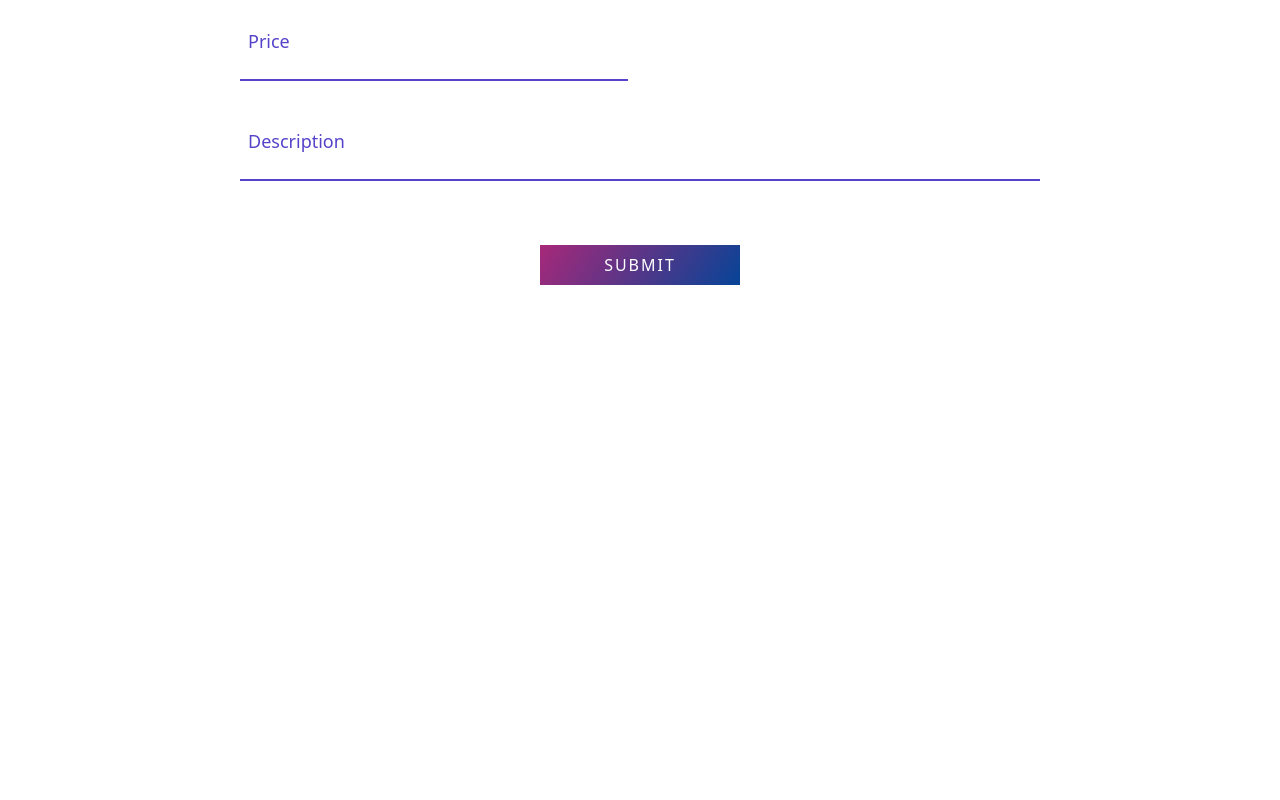
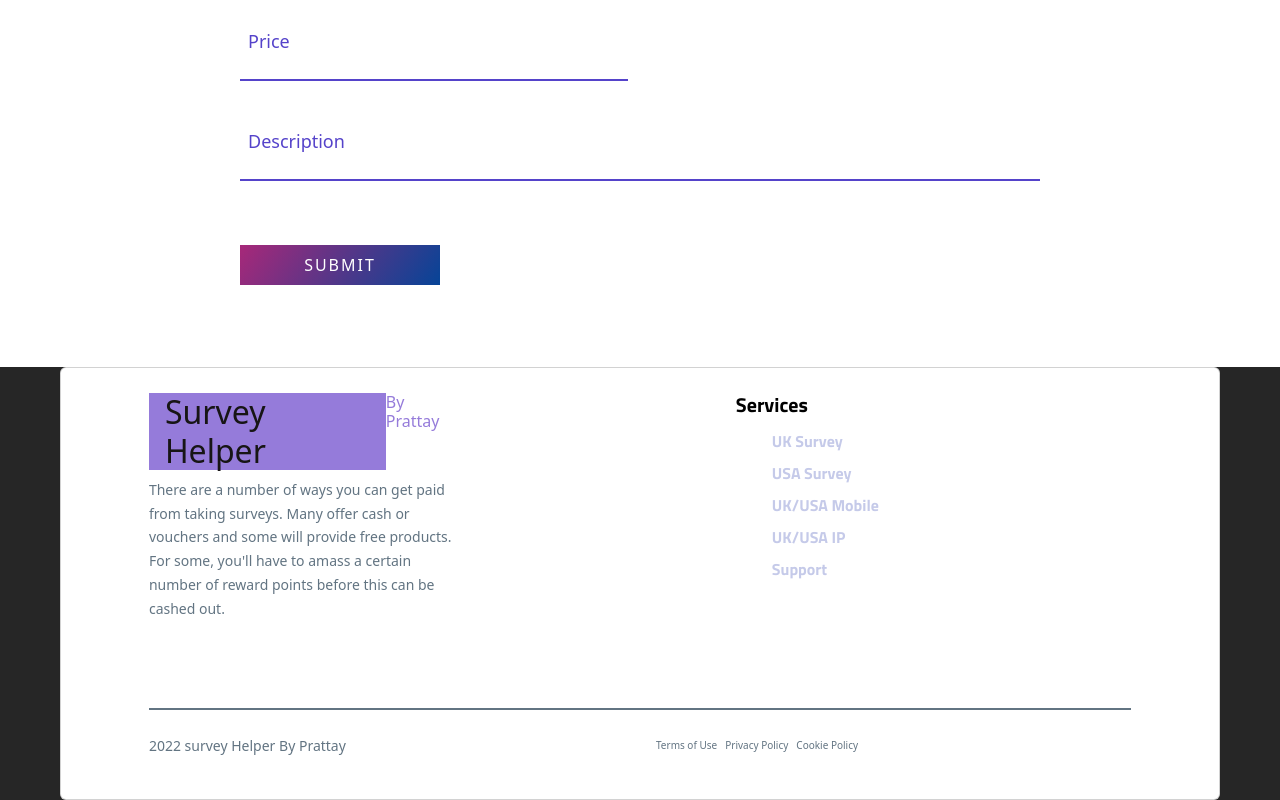
Before and after one commit to PrattayDhar/review-website-clint, a React (Create React App) app: page /AddServices in a window 1280 px wide. Shown: the part 415-1215 px from the top of the page. Before the commit the page ends 800 px from the top, so only its background shows below. Built offline with nearby package versions, Linux system fonts and the light colour scheme; no server answers.

Commit message:
homeoption

```diff
--- a/src/App.css
+++ b/src/App.css
@@ -1,3 +1,7 @@
+/* body {
+  background-color: #282c34;
+}
+
 .App {
   text-align: center;
 }
@@ -32,7 +36,52 @@
   from {
     transform: rotate(0deg);
   }
+
   to {
     transform: rotate(360deg);
   }
+} */
+@import url('https://fonts.googleapis.com/css?family=Rubik&display=swap');
+
+body {
+  background: linear-gradient(0deg, #fff, 50%, #DEEEFE);
+  font-family: 'Rubik', sans-serif;
+  background: #455A64;
+  height: 100 !important;
 }
+
+
+.container-fluid {
+  overflow: hidden;
+  margin-top: 250px;
+  background: #262626;
+  color: #627482 !important;
+  margin-bottom: 0;
+  padding-bottom: 0;
+}
+
+small {
+  font-size: calc(12px + (15 - 12) * ((100vw - 360px) / (1600 - 360))) !important;
+}
+
+.bold-text {
+  color: #989c9e !important;
+}
+
+
+.mt-55 {
+  margin-top: calc(50px + (60 - 50) * ((100vw - 360px) / (1600 - 360))) !important;
+}
+
+
+h3 {
+  font-size: calc(34px + (40 - 34) * ((100vw - 360px) / (1600 - 360))) !important;
+}
+
+.social {
+  font-size: 21px !important;
+}
+
+.rights {
+  font-size: calc(10px + (12 - 10) * ((100vw - 360px) / (1600 - 360))) !important;
+}
--- a/src/Routes/Routes.js
+++ b/src/Routes/Routes.js
@@ -15,7 +15,8 @@ export const routes = createBrowserRouter([
         children: [
             {
                 path: '/',
-                element: <Home></Home>
+                element: <Home></Home>,
+                loader: () => fetch('http://localhost:5000/home')
 
             },
             {
--- /dev/null
+++ b/src/component/Footer/Footer.css
@@ -0,0 +1,65 @@
+@import url('https://fonts.googleapis.com/css2?family=Titillium+Web:wght@700&display=swap');
+
+body {
+    background-color: #f3f6fd;
+    font-size: 13px;
+    font-weight: bold;
+    color: rgb(189, 196, 203)
+}
+
+ul {
+    list-style-type: none;
+    margin: 0;
+    padding: 0
+}
+
+ul>li {
+    padding: 4px;
+    color: #C5CAE9;
+}
+
+ul>li:hover {
+    color: #957bda;
+    cursor: pointer
+}
+
+hr {
+    border-width: 3px
+}
+
+.card {
+    padding: 2% 7%
+}
+
+.social>i {
+    padding: 1%;
+    font-size: 15px
+}
+
+.social>i:hover {
+    color: #957bda;
+    cursor: pointer
+}
+
+.policy>div {
+    padding: 4px
+}
+
+.heading {
+    font-family: 'Titillium Web', sans-serif;
+    color: black
+}
+
+.divider {
+    border-top: 2px solid
+}
+.s1{
+    color: rgb(23, 21, 21);
+        background-color: #957bda
+}
+.s2{
+    color: #957bda
+}
+.s3{
+    font-size:10px;
+}
--- /dev/null
+++ b/src/component/Footer/Footer.js
@@ -0,0 +1,55 @@
+import React from 'react';
+import './Footer.css'
+
+const Footer = () => {
+    return (
+        <div className='bg-dark.bg-gradient'>
+            <div className="container-fluid mt-5 ">
+                <div className="card bg-white mx-5">
+                    <div className="row mb-4">
+                        <div className="col-md-4 col-sm-4 col-xs-4">
+                            <div className="footer-text pull-left">
+                                <div className="d-flex">
+                                    <h2 className="font-weight-bold mr-2 px-3 s1 "> Survey Helper </h2>
+                                    <h6 className='s2'>By Prattay</h6>
+                                </div>
+                                <p className="card-text">There are a number of ways you can get paid from taking surveys. Many offer cash or vouchers and some will provide free products. For some, you'll have to amass a certain number of reward points before this can be cashed out. </p>
+                                <div className="social mt-2 mb-3"> <i className="fa fa-facebook-official fa-lg"></i> <i className="fa fa-instagram fa-lg"></i> <i className="fa fa-twitter fa-lg"></i> <i className="fa fa-linkedin-square fa-lg"></i> <i className="fa fa-facebook"></i> </div>
+                            </div>
+                        </div>
+                        <div className="col-md-3 col-sm-3 col-xs-3"></div>
+                        <div className="col-md-3 col-sm-3 col-xs-3">
+                            <h5 className="heading">Services</h5>
+                            <ul className='heading'>
+                                <li>UK Survey</li>
+                                <li>USA Survey</li>
+                                <li>UK/USA Mobile</li>
+                                <li>UK/USA IP</li>
+                                <li>Support</li>
+                            </ul>
+                        </div>
+
+                    </div>
+                    <div className="divider mb-4"> </div>
+                    <div className="row s3" >
+                        <div className="col-md-6 col-sm-6 col-xs-6">
+                            <div className="pull-left">
+                                <p><i className="fa fa-copyright"></i> 2022 survey Helper By Prattay</p>
+                            </div>
+                        </div>
+                        <div className="col-md-6 col-sm-6 col-xs-6">
+                            <div className="pull-right mr-4 d-flex policy">
+                                <div>Terms of Use</div>
+                                <div>Privacy Policy</div>
+                                <div>Cookie Policy</div>
+                            </div>
+                        </div>
+                    </div>
+                </div>
+            </div>
+        </div>
+
+    );
+};
+
+export default Footer;
--- a/src/component/Home/Home.js
+++ b/src/component/Home/Home.js
@@ -1,13 +1,17 @@
 import React from 'react';
+import { Card, Col, Container, Row } from 'react-bootstrap';
 import Carousel from 'react-bootstrap/Carousel';
+import { Link, useLoaderData } from 'react-router-dom';
 import image1 from '../../images/carosel/best-online-survey-jobs-in-india.jpg'
 import image2 from '../../images/carosel/Online-survey-jobs.jpg'
+import './home.css'
 
 const Home = () => {
+    const limitservice=useLoaderData()
     return (
         <div>
-           <h1>Home</h1>
-            <Carousel>
+
+            <Carousel className='pt-2 pb-4'>
                 <Carousel.Item>
                     <img
                         className="d-block w-100"
@@ -24,6 +28,42 @@ const Home = () => {
                     />
                 </Carousel.Item>
             </Carousel>
+            <Container>
+            <Row>
+                <Col lg="10" className='d-none d-lg-block'>
+                </Col>
+                <Col lg=""><p>Total service:  {limitservice.length}</p>
+                    <Row xs={1} md={3} className="g-4">
+                        {
+                            limitservice.map(service =>
+                                <Col>
+                                    <Card className='cardmodel'>
+                                        <Card.Img variant="top" src={service.img} style={{ height: '18rem' }} />
+                                        <Card.Body>
+                                            <h6> Price:{service.price} </h6>
+                                        </Card.Body>
+                                        <Card.Body>
+                                            <p>{service.description.slice(0, 100)}</p>
+                                        </Card.Body>
+                                        <Card.Body>
+                                            <Card.Body className='d-flex  justify-content-around pt-3'>
+                                                <Card.Title>{service.title}</Card.Title>
+                                                <button className='btn btn-info'><Link to={`/servicedetails/${service._id}`}>Details
+                                                </Link>
+                                                </button>
+
+                                            </Card.Body>
+                                        </Card.Body>
+                                    </Card>
+                                </Col>
+                            )}
+                    </Row></Col>
+
+            </Row>
+              <button className='btn btn-info mt-4 btns'><Link className='text-center' to={'/service'}>View All</Link></button>
+        </Container>
+
+
         </div>
     );
 };
--- /dev/null
+++ b/src/component/Home/home.css
@@ -0,0 +1,3 @@
+.btns{
+    margin-left: 50%;
+}
--- a/src/component/Service/Service.js
+++ b/src/component/Service/Service.js
@@ -32,7 +32,7 @@ const Service = () => {
                                                     <button className='btn btn-info'><Link to={`/servicedetails/${service._id}`}>Details
                                                     </Link>
                                                         </button>
-                                                    {/* <Button variant="outline-success"><Link to={`/services/${service._id}`} style={{ textDecoration: 'none', color: 'black', }}>Details</Link></Button> */}
+
                                                 </Card.Body>
                                             </Card.Body>
                                         </Card>
--- a/src/index.css
+++ b/src/index.css
@@ -5,6 +5,7 @@ body {
     sans-serif;
   -webkit-font-smoothing: antialiased;
   -moz-osx-font-smoothing: grayscale;
+  background-color: rgb(30, 25, 25);
 }
 
 code {
--- a/src/layout/Main.js
+++ b/src/layout/Main.js
@@ -1,5 +1,6 @@
 import React from 'react';
 import { Outlet } from 'react-router-dom';
+import Footer from '../component/Footer/Footer';
 import Header from '../component/Header/Header';
 
 
@@ -8,6 +9,7 @@ const Main = () => {
         <div>
            <Header></Header>
             <Outlet></Outlet>
+            <Footer></Footer>
         </div>
     );
 };
```
